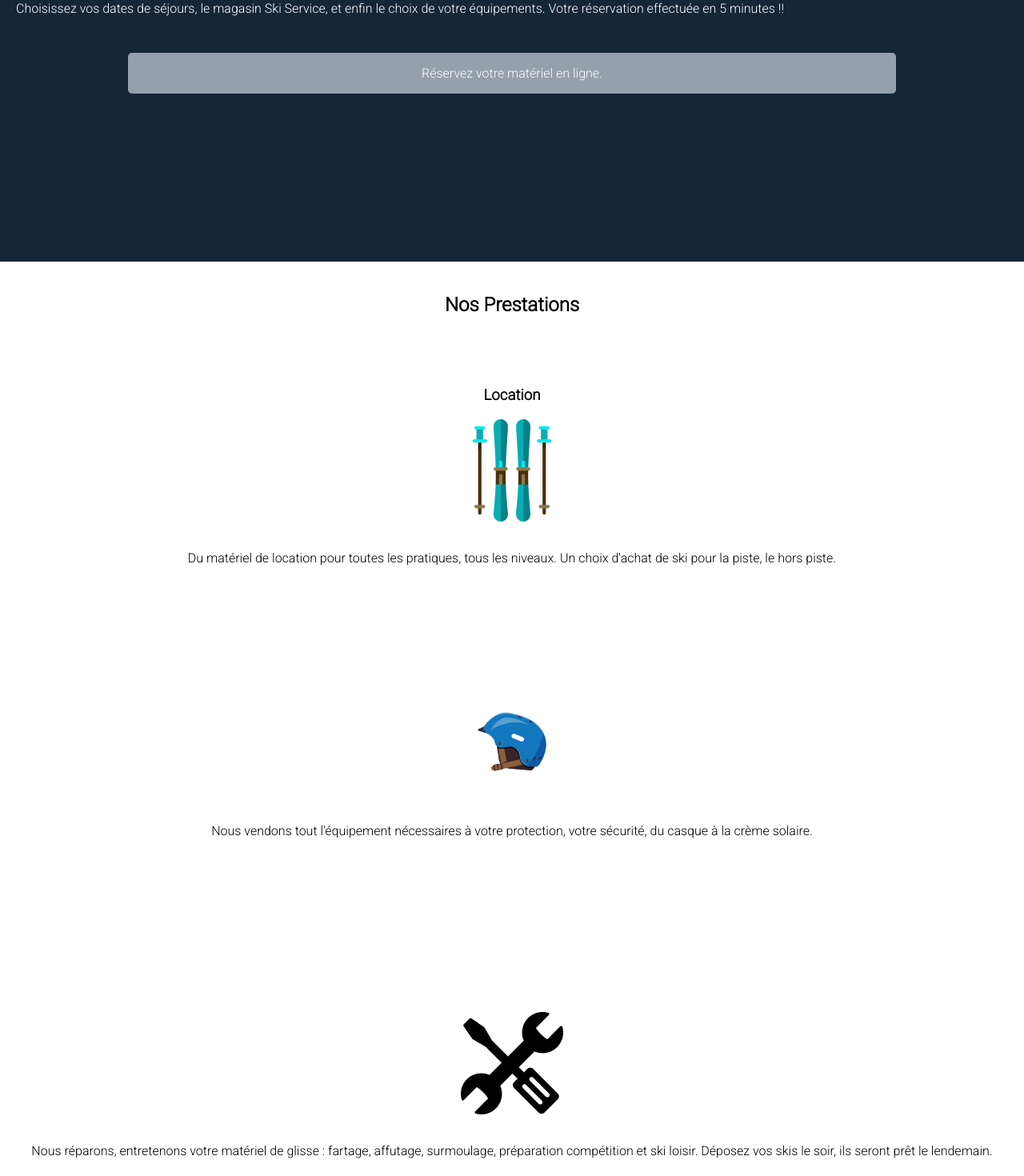
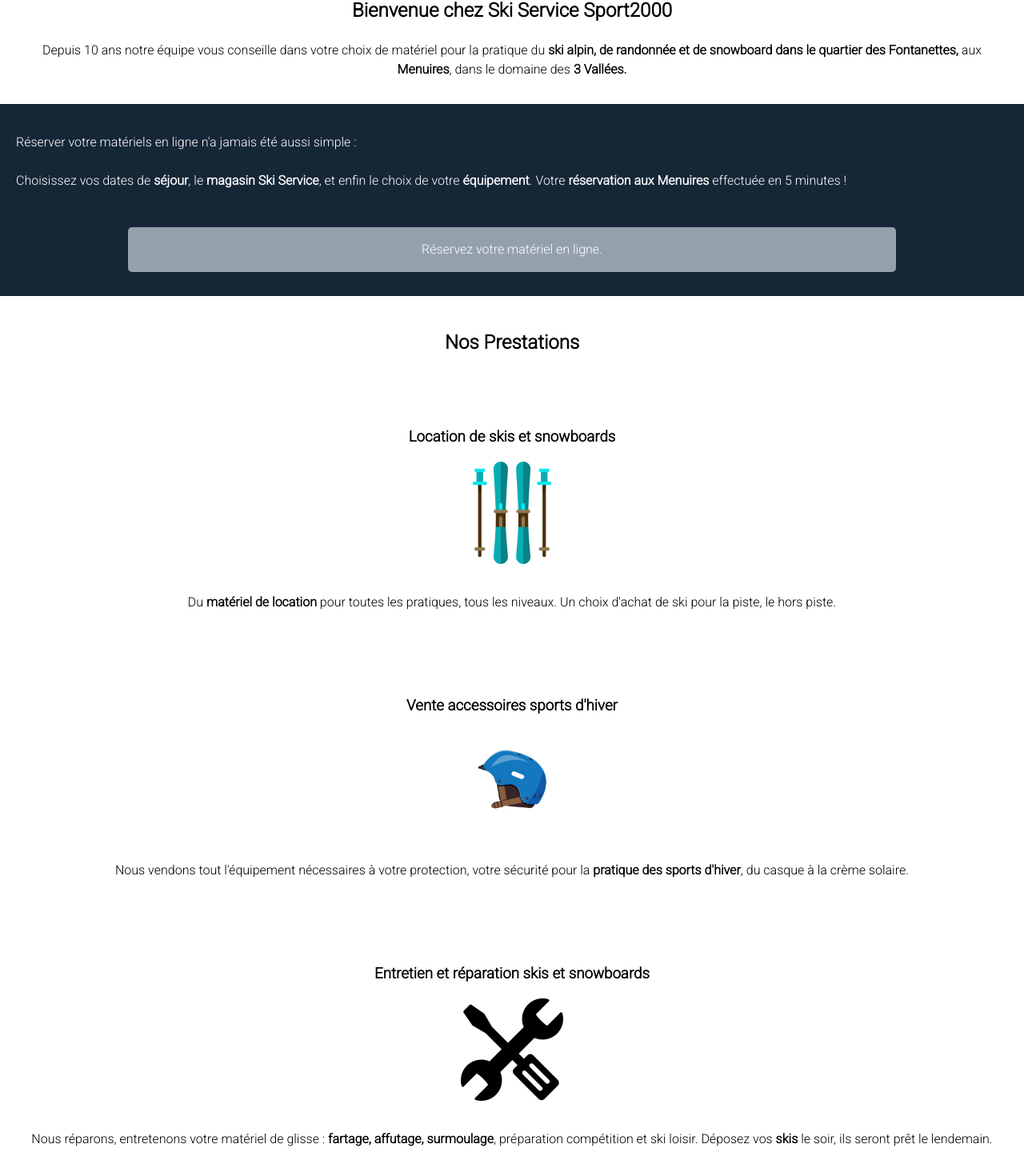
Before and after one commit to AntoineGGG/skiservice, a Next.js app: page / in a window 1280 px wide. Shown: the part 1279-2749 px from the top of the page at 80% size. Built offline with nearby package versions, Linux system fonts and the light colour scheme.

Commit message:
building info page, and solve some css problem

```diff
--- a/components/Footer.js
+++ b/components/Footer.js
@@ -5,8 +5,9 @@
     <div className={styles.footer}>
       <div className={styles.footerText}>
         <p>
-          Ski Service est un magaisn de location de matériel de glisse situé
-          dans le quartier des fontanettes aux Menuires. Location de ski et
+          <strong>Ski Service</strong> est un magaisn de{' '}
+          <strong>location de skis</strong> situé dans le quartier des{' '}
+          <strong>fontanettes aux Menuires</strong>. Location de ski et
           snowboard, ski de randonnée, vente d'accessoires de sécurité et
           protection, entretien et réparation de votre matériel.
         </p>
--- a/components/Layout.js
+++ b/components/Layout.js
@@ -6,10 +6,11 @@
   return (
     <div className='Layout'>
       <Head>
+        <link rel='preconnect' href='https://fonts.gstatic.com' />
         <link
           href='https://fonts.googleapis.com/css2?family=Roboto:wght@300&display=swap'
           rel='stylesheet'
-        ></link>
+        />
         <link rel='icon' href='/favicon.ico' />
         <title>Ski Service les Menuires</title>
         <meta
--- a/components/Navbar.js
+++ b/components/Navbar.js
@@ -11,13 +11,17 @@
         <span></span>
         <span></span>
         <ul className={styles.menuNav}>
-          <li>Accueil</li>
+          <Link href='/'>
+            <li>Accueil</li>
+          </Link>
           <li>
             <a href='https://location-ski.sport2000.fr/#resort/idResort/318/idShop/870/o/minisite'>
               Réservations
             </a>
           </li>
-          <li>Informations</li>
+          <Link href='/informations'>
+            <li>Informations</li>
+          </Link>
           <Link href='/contact'>
             <li>Contact</li>
           </Link>
--- a/package.json
+++ b/package.json
@@ -11,6 +11,7 @@
     "@zeit/next-sass": "^1.0.1",
     "dotenv": "^8.2.0",
     "emailjs-com": "^2.6.4",
+    "google-maps-react": "^2.0.6",
     "next": "10.0.3",
     "node-sass": "^5.0.0",
     "react": "17.0.1",
--- a/pages/index.js
+++ b/pages/index.js
@@ -13,15 +13,29 @@
           alt='Interieur Magasin Ski Service'
         />
       </div>
+      <div className={styles.presentation}>
+        <h2>Bienvenue chez Ski Service Sport2000</h2>
+        <p>
+          Depuis 10 ans notre équipe vous conseille dans votre choix de matériel
+          pour la pratique du{' '}
+          <strong>
+            ski alpin, de randonnée et de snowboard dans le quartier des{' '}
+            <strong>Fontanettes,</strong>
+          </strong>{' '}
+          aux <strong>Menuires</strong>, dans le domaine des{' '}
+          <strong>3 Vallées.</strong>
+        </p>
+      </div>
       <section className={styles.reservation}>
         <div className={styles.textReservation}>
           <p>
-            Réserver votre matériels en ligne n'a jamais été aussi simple:
+            Réserver votre matériels en ligne n'a jamais été aussi simple :
             {<br />}
             {<br />}
-            Choisissez vos dates de séjours, le magasin Ski Service, et enfin le
-            choix de votre équipements. Votre réservation effectuée en 5 minutes
-            !!
+            Choisissez vos dates de <strong>séjour</strong>, le{' '}
+            <strong>magasin Ski Service</strong>, et enfin le choix de votre{' '}
+            <strong>équipement</strong>. Votre{' '}
+            <strong>réservation aux Menuires</strong> effectuée en 5 minutes !
           </p>
         </div>
         <a href='https://location-ski.sport2000.fr/#resort/idResort/318/idShop/870/o/minisite'>
@@ -35,58 +49,68 @@
       <section className={styles.descriptionShopContainer}>
         <h2>Nos Prestations</h2>
         <div className={styles.descriptionShop}>
-          <h3>Location</h3>
+          <h3>Location de skis et snowboards</h3>
           <img
             src='/images/skiservice-rental.png'
             alt='Ski service skis de location'
           />
           <p>
-            Du matériel de location pour toutes les pratiques, tous les niveaux.
-            Un choix d'achat de ski pour la piste, le hors piste.
+            Du <strong>matériel de location</strong> pour toutes les pratiques,
+            tous les niveaux. Un choix d'achat de ski pour la piste, le hors
+            piste.
           </p>
         </div>
         <div className={styles.descriptionShop}>
+          <h3>Vente accessoires sports d'hiver</h3>
           <img
             src='/images/skiservice-vente.png'
             alt='Ski Service vente accessoires'
           />
           <p>
             Nous vendons tout l'équipement nécessaires à votre protection, votre
-            sécurité, du casque à la crème solaire.
+            sécurité pour la <strong>pratique des sports d'hiver</strong>, du
+            casque à la crème solaire.
           </p>
         </div>
         <div className={styles.descriptionShop}>
+          <h3>Entretien et réparation skis et snowboards</h3>
           <img
             src='/images/skiservice-entretien.png'
             alt='Ski Service entretien de ski'
           />
           <p>
-            Nous réparons, entretenons votre matériel de glisse : fartage,
-            affutage, surmoulage, préparation compétition et ski loisir. Déposez
-            vos skis le soir, ils seront prêt le lendemain.
+            Nous réparons, entretenons votre matériel de glisse :{' '}
+            <strong>fartage, affutage, surmoulage</strong>, préparation
+            compétition et ski loisir. Déposez vos <strong>skis</strong> le
+            soir, ils seront prêt le lendemain.
           </p>
         </div>
         <div className={styles.descriptionShop}>
+          <h3>Bootfitting</h3>
           <img
             src='/images/skiservice-bootfitting.png'
             alt='Ski Service vente de chaussures et bootfitting'
           />
           <p>
-            A l'aide de nos technicien diplomés, nous vous aidons à trouver la
-            chaussure qui vous convient parmi notre choix. Vous avez des
-            douleurs au pied dans vos propre chaussures de skis? Le bootfitting
+            A l'aide de nos bootfitter professionnels, nous vous aidons à
+            trouver la
+            <strong>chaussure de skis</strong> qui vous convient. Vous avez des
+            douleurs au pied dans vos propre chaussures de skis? Le{' '}
+            <strong>bootfitting</strong>
             est la solution, la douleur n'est pas une fatalité!
           </p>
         </div>
         <div className={styles.descriptionShop}>
+          <h3>Location skis de randonnée</h3>
           <img
             src='/images/skiservice-rando.png'
             alt='Ski Service location de ski de randonnée'
           />
           <p>
-            Car nous sommes des amoureux des espaces vierges, en pleine nature,
-            vous trouverez une sélection de matériel de ski de randonnée pour
-            partir explorer le domaine des 3 Vallées !
+            Car nous sommes amoureux des espaces vierges, en pleine nature, vous
+            trouverez une sélection de{' '}
+            <strong>matériel de ski de randonnée</strong> pour partir explorer
+            le domaine des <strong>3 Vallées</strong> !
           </p>
         </div>
       </section>
--- a/styles/Home.module.scss
+++ b/styles/Home.module.scss
@@ -3,9 +3,12 @@
     width: 100%;
   }
 }
+.presentation {
+  text-align: center;
+  padding: 20px;
+}
 
 .reservation {
-  height: 50vh;
   background-color: #152637;
   color: white;
   margin-top: -5px;
@@ -17,6 +20,7 @@
   .reservez {
     display: flex;
     justify-content: center;
+    padding-bottom: 30px;
 
     .buttonResa {
       background-color: #94a1ad;
@@ -39,7 +43,6 @@
   padding: 20px 0 20px 0;
 
   .descriptionShop {
-    height: 50vh;
     display: flex;
     flex-direction: column;
     align-items: center;
--- a/styles/globals.css
+++ b/styles/globals.css
@@ -3,6 +3,7 @@
   padding: 0;
   margin: 0;
   font-family: 'Roboto', sans-serif;
+  line-height: 150%;
 }
 
 a {
@@ -13,3 +14,6 @@
 * {
   box-sizing: border-box;
 }
+h2 {
+  line-height: 150%;
+}
```
Also changed, not shown: pages/informations.js (added, +37 -0 lines), styles/Informations.module.scss (added, +11 -0 lines), components/Map.js (added), 1 other file (tests, documents, lock files or other folders).
